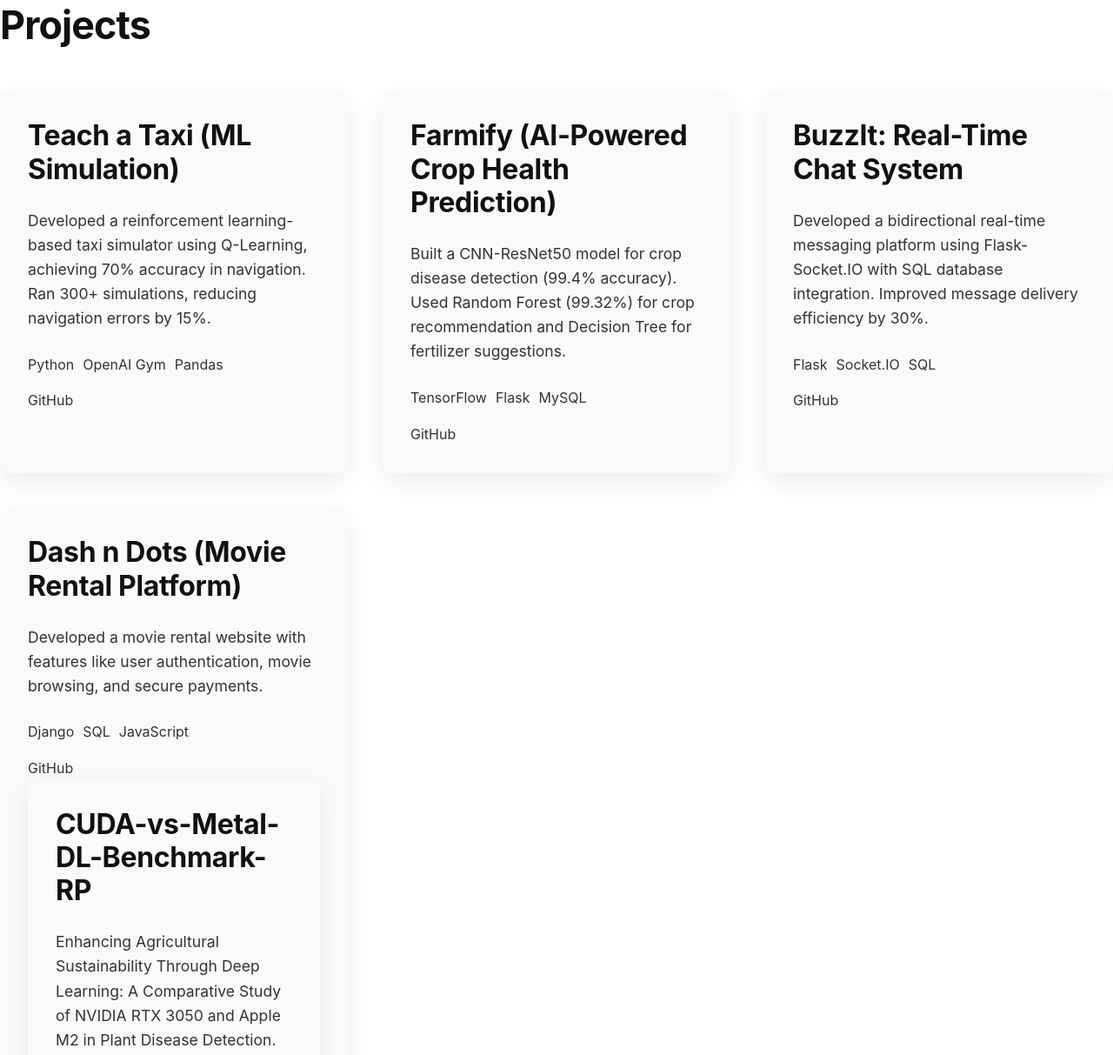
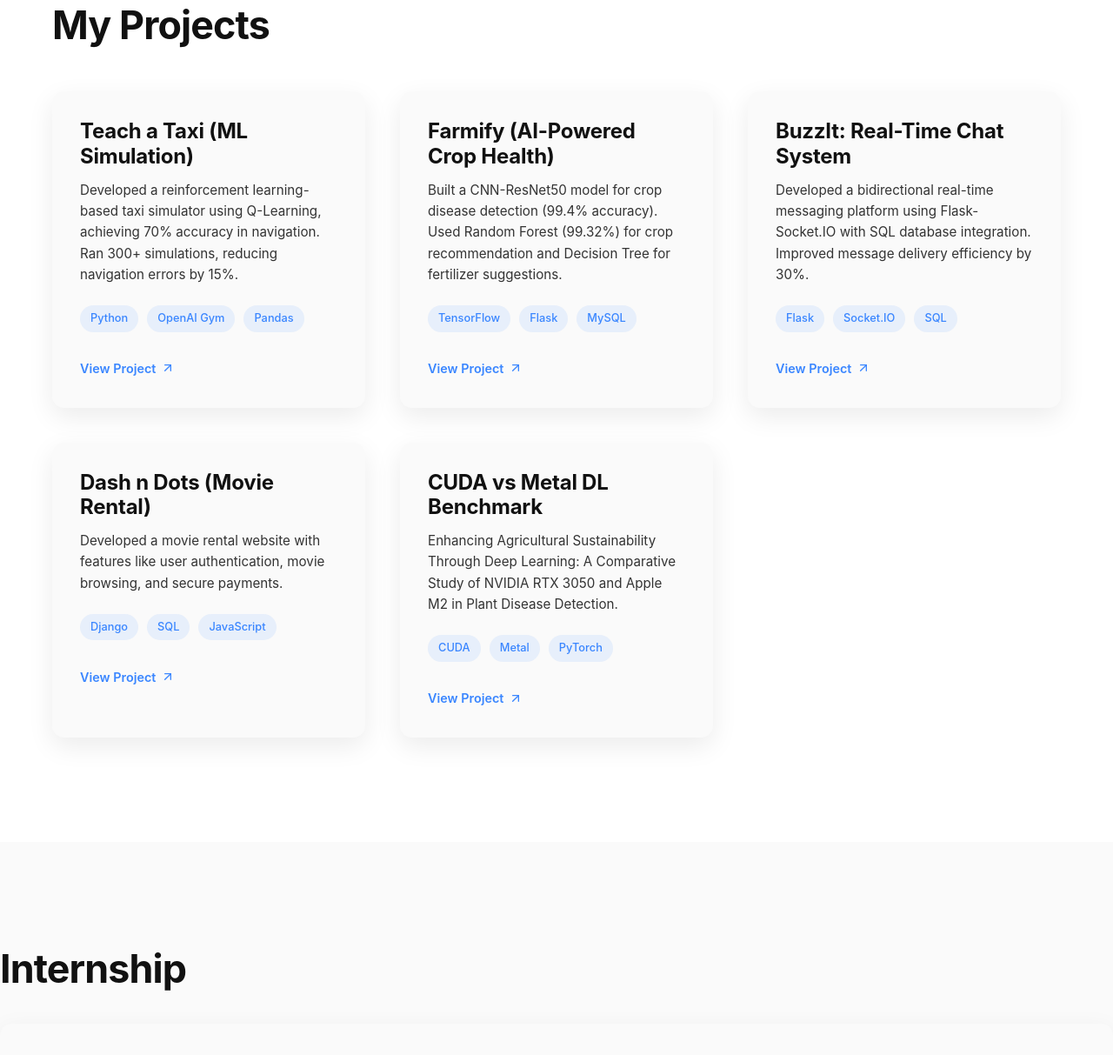
Before and after one commit to Parthkh16/Project, a plain HTML site: page index.html in a window 1280 px wide. Shown: the part 927-2140 px from the top of the page at 87% size. Drawn offline with Linux system fonts and the light colour scheme.

Commit message:
Update index.html

```diff
--- a/index.html
+++ b/index.html
@@ -41,49 +41,81 @@
       </div>
 
      <section id="projects" class="section projects">
-        <h2 class="section__title">Projects</h2>
+  <div class="container">
+    <h2 class="section__title animate fade-in">My Projects</h2>
     <div class="projects__grid">
-          <div class="project">
-            <h3>Teach a Taxi (ML Simulation)</h3>
-            <p>Developed a reinforcement learning-based taxi simulator using Q-Learning, achieving 70% accuracy in navigation. Ran 300+ simulations, reducing navigation errors by 15%.</p>
-            <ul class="project__stack">
-              <li>Python</li><li>OpenAI Gym</li><li>Pandas</li>
-            </ul>
-            <a href="https://github.com/Parthkh16/teach-a-taxi" target="_blank">GitHub</a>
+      <!-- Project 1 -->
+      <div class="project animate fade-in delay-1">
+        <h3 class="project__title">Teach a Taxi (ML Simulation)</h3>
+        <p class="project__description">Developed a reinforcement learning-based taxi simulator using Q-Learning, achieving 70% accuracy in navigation. Ran 300+ simulations, reducing navigation errors by 15%.</p>
+        <div class="project__stack">
+          <span class="project__stack-item">Python</span>
+          <span class="project__stack-item">OpenAI Gym</span>
+          <span class="project__stack-item">Pandas</span>
         </div>
-          <div class="project">
-            <h3>Farmify (AI-Powered Crop Health Prediction)</h3>
-            <p>Built a CNN-ResNet50 model for crop disease detection (99.4% accuracy). Used Random Forest (99.32%) for crop recommendation and Decision Tree for fertilizer suggestions.</p>
-            <ul class="project__stack">
-              <li>TensorFlow</li><li>Flask</li><li>MySQL</li>
-            </ul>
-            <a href="https://github.com/Parthkh16/Farmify-ML" target="_blank">GitHub</a>
+        <a href="https://github.com/Parthkh16/teach-a-taxi" target="_blank" class="project__link">
+          View Project <svg xmlns="http://www.w3.org/2000/svg" width="16" height="16" viewBox="0 0 24 24" fill="none" stroke="currentColor" stroke-width="2" stroke-linecap="round" stroke-linejoin="round"><line x1="7" y1="17" x2="17" y2="7"></line><polyline points="7 7 17 7 17 17"></polyline></svg>
+        </a>
       </div>
-          <div class="project">
-            <h3>BuzzIt: Real-Time Chat System</h3>
-            <p>Developed a bidirectional real-time messaging platform using Flask-Socket.IO with SQL database integration. Improved message delivery efficiency by 30%.</p>
-            <ul class="project__stack">
-              <li>Flask</li><li>Socket.IO</li><li>SQL</li>
-            </ul>
-            <a href="https://github.com/Parthkh16/Buzzit" target="_blank">GitHub</a>
+
+      <!-- Project 2 -->
+      <div class="project animate fade-in delay-2">
+        <h3 class="project__title">Farmify (AI-Powered Crop Health)</h3>
+        <p class="project__description">Built a CNN-ResNet50 model for crop disease detection (99.4% accuracy). Used Random Forest (99.32%) for crop recommendation and Decision Tree for fertilizer suggestions.</p>
+        <div class="project__stack">
+          <span class="project__stack-item">TensorFlow</span>
+          <span class="project__stack-item">Flask</span>
+          <span class="project__stack-item">MySQL</span>
         </div>
-          <div class="project">
-            <h3>Dash n Dots (Movie Rental Platform)</h3>
-            <p>Developed a movie rental website with features like user authentication, movie browsing, and secure payments.</p>
-            <ul class="project__stack">
-              <li>Django</li><li>SQL</li><li>JavaScript</li>
-            </ul>
-            <a href="https://github.com/Parthkh16/dash-n-dots" target="_blank">GitHub</a>
-             <div class="project">
-            <h3>CUDA-vs-Metal-DL-Benchmark-RP</h3>
-            <p>Enhancing Agricultural Sustainability Through Deep Learning: A Comparative Study of NVIDIA RTX 3050 and Apple M2 in Plant Disease Detection.</p>
-            <ul class="project__stack">
-              </ul>
-              <a href="https://github.com/Parthkh16/CUDA-vs-Metal-DL-Benchmark-RP/blob/main/CUDA-vs-Metal-DL-Benchmark.md" target="_blank">GitHub</a>
+        <a href="https://github.com/Parthkh16/Farmify-ML" target="_blank" class="project__link">
+          View Project <svg xmlns="http://www.w3.org/2000/svg" width="16" height="16" viewBox="0 0 24 24" fill="none" stroke="currentColor" stroke-width="2" stroke-linecap="round" stroke-linejoin="round"><line x1="7" y1="17" x2="17" y2="7"></line><polyline points="7 7 17 7 17 17"></polyline></svg>
+        </a>
+      </div>
+
+      <!-- Project 3 -->
+      <div class="project animate fade-in delay-3">
+        <h3 class="project__title">BuzzIt: Real-Time Chat System</h3>
+        <p class="project__description">Developed a bidirectional real-time messaging platform using Flask-Socket.IO with SQL database integration. Improved message delivery efficiency by 30%.</p>
+        <div class="project__stack">
+          <span class="project__stack-item">Flask</span>
+          <span class="project__stack-item">Socket.IO</span>
+          <span class="project__stack-item">SQL</span>
+        </div>
+        <a href="https://github.com/Parthkh16/Buzzit" target="_blank" class="project__link">
+          View Project <svg xmlns="http://www.w3.org/2000/svg" width="16" height="16" viewBox="0 0 24 24" fill="none" stroke="currentColor" stroke-width="2" stroke-linecap="round" stroke-linejoin="round"><line x1="7" y1="17" x2="17" y2="7"></line><polyline points="7 7 17 7 17 17"></polyline></svg>
+        </a>
+      </div>
+
+      <!-- Project 4 -->
+      <div class="project animate fade-in delay-4">
+        <h3 class="project__title">Dash n Dots (Movie Rental)</h3>
+        <p class="project__description">Developed a movie rental website with features like user authentication, movie browsing, and secure payments.</p>
+        <div class="project__stack">
+          <span class="project__stack-item">Django</span>
+          <span class="project__stack-item">SQL</span>
+          <span class="project__stack-item">JavaScript</span>
+        </div>
+        <a href="https://github.com/Parthkh16/dash-n-dots" target="_blank" class="project__link">
+          View Project <svg xmlns="http://www.w3.org/2000/svg" width="16" height="16" viewBox="0 0 24 24" fill="none" stroke="currentColor" stroke-width="2" stroke-linecap="round" stroke-linejoin="round"><line x1="7" y1="17" x2="17" y2="7"></line><polyline points="7 7 17 7 17 17"></polyline></svg>
+        </a>
+      </div>
+
+      <!-- Project 5 -->
+      <div class="project animate fade-in delay-4">
+        <h3 class="project__title">CUDA vs Metal DL Benchmark</h3>
+        <p class="project__description">Enhancing Agricultural Sustainability Through Deep Learning: A Comparative Study of NVIDIA RTX 3050 and Apple M2 in Plant Disease Detection.</p>
+        <div class="project__stack">
+          <span class="project__stack-item">CUDA</span>
+          <span class="project__stack-item">Metal</span>
+          <span class="project__stack-item">PyTorch</span>
+        </div>
+        <a href="https://github.com/Parthkh16/CUDA-vs-Metal-DL-Benchmark-RP/blob/main/CUDA-vs-Metal-DL-Benchmark.md" target="_blank" class="project__link">
+          View Project <svg xmlns="http://www.w3.org/2000/svg" width="16" height="16" viewBox="0 0 24 24" fill="none" stroke="currentColor" stroke-width="2" stroke-linecap="round" stroke-linejoin="round"><line x1="7" y1="17" x2="17" y2="7"></line><polyline points="7 7 17 7 17 17"></polyline></svg>
+        </a>
+      </div>
     </div>
   </div>
 </section>
-
       <section id="internship" class="section internship">
         <h2 class="section__title">Internship</h2>
         <div class="project">
```
Lines whose indentation alone changed are shown as unchanged.
